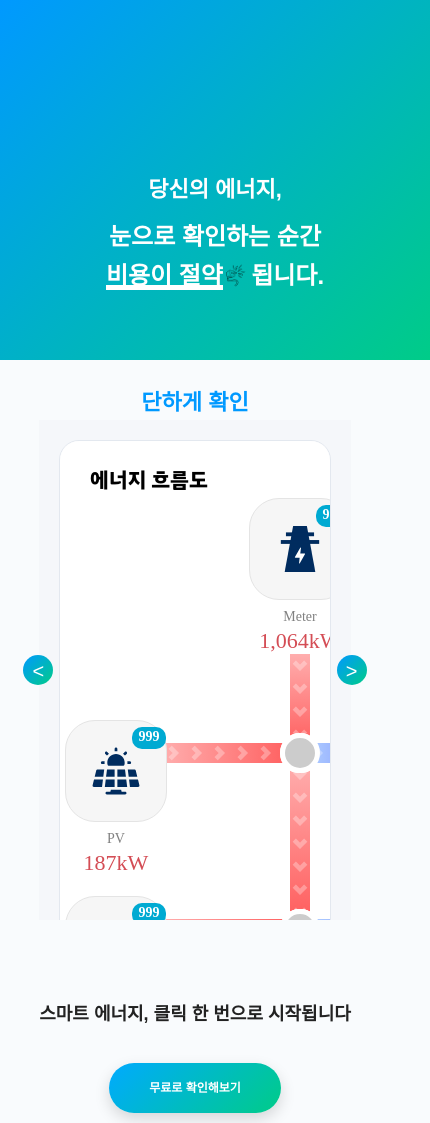
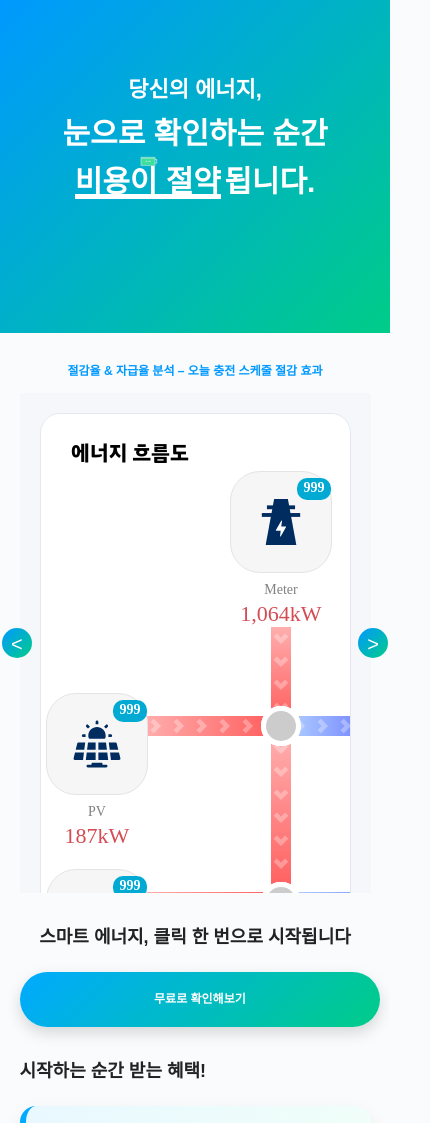
Before and after one commit to anniep8911/hdsun, a plain HTML site: page event.html in a window 390 px wide. Shown: the top 1123 px of the page, 430 px wide, since content can reach past the window. Drawn offline with Linux system fonts and the light colour scheme; a web font is replaced by a local one.

Commit message:
fix:모바일 작업

```diff
--- a/event.html
+++ b/event.html
@@ -37,13 +37,13 @@
     /* 메인 헤더 */
     main {
       text-align: center;
-      padding: 10rem 2rem 6rem;
+      padding: 4rem 0;
       background: linear-gradient(135deg, #0099ff 0%, #00cc88 100%);
       position: relative;
       transition: all 0.5s;
       transition-delay: 0.5s;
-      width: 100vw;
-      height: 20rem;
+      width: 100%;
+      height: 30vh;
     }
 
     main.fixed {
@@ -53,7 +53,9 @@
       z-index: 10;
       top: 0;
       left: 0;
+      position: relative;
     }
+
 
     main::after {
       content: '';
@@ -72,24 +74,27 @@
       font-weight: 700;
       color: #fff;
       height: 2rem;
+      text-align: center;
+      margin-top: 4rem;
     }
 
     main h3 {
       color: #fff;
-      height: 2rem;
       margin-top: 2rem;
       opacity: 0;
       transition: all 0.5s;
+      text-align: center;
+      margin-top: 10rem;
     }
 
     main h3.on {
-      margin-top: 0;
+      margin-top: 1rem;
       opacity: 1;
     }
 
     main h3 span {
       position: relative;
-      font-size: 2.4rem;
+      font-size: 3rem;
       opacity: 0;
       animation: fadeIn 0.5s 0.1s 1 forwards;
     }
@@ -107,10 +112,6 @@
       transition-delay: 0.5s;
     }
 
-    main h3 span.on {
-      margin-right: 2.5rem;
-    }
-
     main h3 span.on::after {
       width: 100%;
     }
@@ -125,14 +126,14 @@
       display: block;
       position: absolute;
       bottom: 0;
-      top: 0;
+      top: -4rem;
+      left: 0;
       margin: auto;
-      right: -7rem;
       content: '';
       background-repeat: no-repeat;
       background-position: center;
       background-size: contain;
-      background-image: url('./Services-Marketing_Icon.gif');
+      background-image: url('./giphy-unscreen.gif');
       opacity: 0;
       transition: opacity 0.5s;
       transition-delay: 1s;
@@ -167,40 +168,35 @@
     }
 
     /* CTA 버튼 */
-    h3 {
+    .cnt04 h2 {
       text-align: center;
-      margin: 50px 0 100px;
     }
 
-    h3 a {
+    .cnt04 h3 {
       background: linear-gradient(135deg, #00aaff, #00cc88);
-      color: #fff;
       padding: 18px 40px;
       border-radius: 40px;
       font-size: 1.2rem;
-      text-decoration: none;
       font-weight: 700;
       box-shadow: 0 6px 15px rgba(0, 0, 0, 0.15);
       transition: all 0.3s ease;
+      width: 30%;
+      margin: 0 auto;
+      margin-top: 2rem;
+      text-align: center;
+      cursor: pointer;
     }
 
-    h3 a:hover {
+    .cnt04 h3 a {
+      text-decoration: none;
+      color: #fff;
+
+    }
+
+    .cnt04 h3:hover {
       background: linear-gradient(135deg, #0088cc, #00aa77);
       transform: translateY(-3px);
       box-shadow: 0 10px 20px rgba(0, 0, 0, 0.25);
-    }
-
-    /* 반응형 */
-    @media(max-width: 768px) {
-      html {
-        font-size: max(0.9vw, 10px);
-      }
-
-      div.content {
-        width: 90%;
-        margin: 0 auto;
-      }
-
     }
 
 
@@ -408,13 +404,37 @@
     .share .twitter {
       background: linear-gradient(110deg, #1877F2 0%, #6A89F7 100%);
     }
+
+
+    /* 반응형 */
+    @media(max-width: 768px) {
+      html {
+        font-size: max(0.9vw, 10px);
+      }
+
+      div.content {
+        width: 90%;
+        margin: 0 auto;
+      }
+
+      .cnt04 h3 {
+        width: 80%;
+      }
+
+      div.content.cnt01 .texts li {
+        font-size: 1.2rem;
+      }
+
+    }
   </style>
 </head>
 
 <body>
   <main class="fixed">
-    <h2>당신의 에너지, </h2>
-    <h3><span>눈으로 확인하는 순간</span> <br> <span>비용이 절약</span> <span>됩니다.</span></h3>
+    <div class="titles">
+      <h2>당신의 에너지, </h2>
+      <h3><span>눈으로 확인하는 순간</span> <br> <span>비용이 절약</span> <span>됩니다.</span></h3>
+    </div>
   </main>
 
   <div class="cntWrap">
@@ -422,10 +442,10 @@
       <article class="artWrap">
         <div class="texts">
           <ol>
-            <li idx="3">모바일 최적화 – 언제 어디서나 <span>간단하게 확인</span></li>
+            <li idx="1">EV 충전 상태 추적 – 충전량·사용량을 <span>직관적으로 파악</span></li>
             <li idx="0">실시간 전력 확인 – 1초 단위로 흐르는 <span>에너지를 바로 확인</span></li>
-            <li idx="1">EV 충전 상태 추적 – 충전량·사용량을 <span>직관적으로 파악</span></li>
-            <li idx="2">절감율 & 자급율 분석 – 오늘의 <span>절감 효과를 바로 계산</span></li>
+            <li idx="2">절감율 & 자급율 분석 – <span>오늘 충전 스케줄 절감 효과</span></li>
+
           </ol>
         </div>
         <div class="images">
@@ -439,8 +459,12 @@
     </div>
   </div>
 
-  <h2>스마트 에너지, 클릭 한 번으로 시작됩니다</h2>
-  <h3><a href="./dist/pages/dash/dashboard.html" target="_blank">무료로 확인해보기</a></h3>
+  <div class="cntWrap">
+    <div class="content cnt04">
+      <h2>스마트 에너지, 클릭 한 번으로 시작됩니다</h2>
+      <h3><a href="./dist/pages/dash/dashboard.html" target="_blank">무료로 확인해보기</a></h3>
+    </div>
+  </div>
 
   <div class="cntWrap">
     <div class="content cnt02">
@@ -664,8 +688,8 @@
       margin: 0;
     }
 
-    .policy-inner h2,
-    .policy-inner h3 {
+    h2,
+    h3 {
       margin: 0;
       padding: 0;
       text-align: left;
@@ -739,7 +763,8 @@
         subTitle.querySelector('span:nth-of-type(2)').className += ' on',
         mn.classList.remove('fixed'),
         mn.addEventListener('transitionend', () => {
-          wholedoc.style.overflow = 'auto'
+          wholedoc.style.overflow = 'auto';
+          window.scroll(0, 0)
         }, {
           once: true
         })
```
Also changed, not shown: giphy-unscreen.gif (added).
